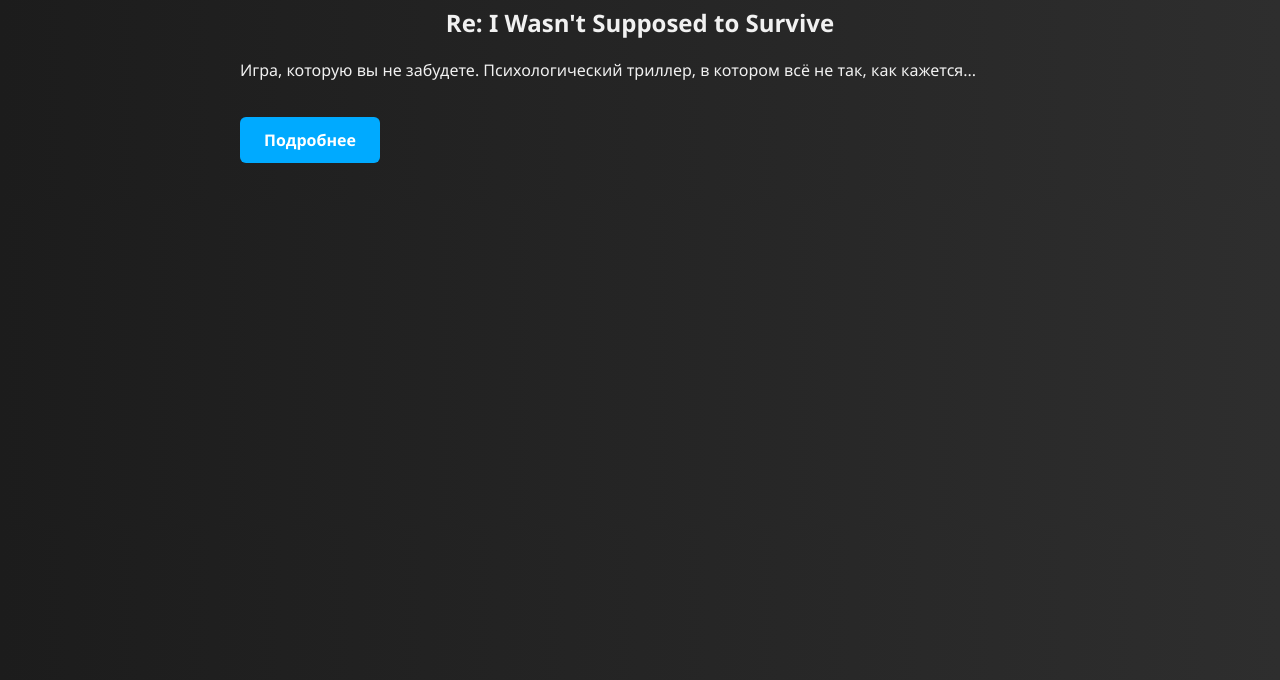
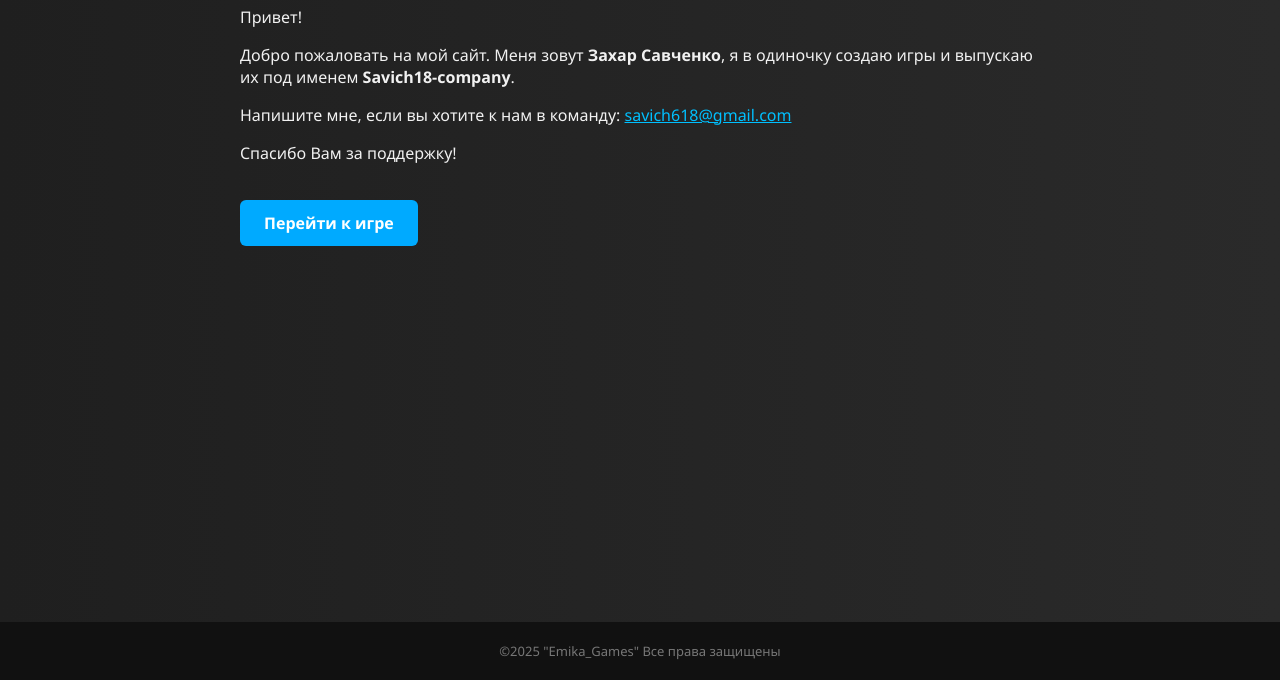
Before and after one commit to savich18423/savich18.com, a plain HTML site: page index.html in a window 1280 px wide. Shown: the part 120-800 px from the top of the page. Drawn offline with Linux system fonts and the light colour scheme.

Commit message:
Update index.html

```diff
--- a/index.html
+++ b/index.html
@@ -7,15 +7,19 @@
     body {
       margin: 0;
       font-family: 'Segoe UI', sans-serif;
-      background: linear-gradient(to right, #1c1c1c, #2e2e2e);
+      background: linear-gradient(to right, #1f1f1f, #2a2a2a);
       color: #f1f1f1;
+      display: flex;
+      flex-direction: column;
+      min-height: 100vh;
     }
     .container {
       max-width: 800px;
       margin: 0 auto;
       padding: 40px 20px;
+      flex: 1;
     }
-    h1, h2 {
+    h1, h2, h3 {
       text-align: center;
     }
     .button {
@@ -47,23 +51,33 @@
       color: #aaa;
       margin-top: 10px;
     }
+    footer {
+      text-align: center;
+      padding: 20px;
+      background-color: #111;
+      color: #777;
+      font-size: 13px;
+    }
   </style>
 </head>
 <body>
   <div class="container">
 
-    <!-- Главная -->
+    <!-- ОБО МНЕ -->
     <div id="home" class="visible">
-      <h1>savich18 - company</h1>
-      <h2>Re: I Wasn't Supposed to Survive</h2>
-      <p>Игра, которую вы не забудете. Психологический триллер, в котором всё не так, как кажется...</p>
-      <a href="#" class="button" onclick="showSection('episodes')">Подробнее</a>
+      <h1>Обо мне</h1>
+      <p>Привет!</p>
+      <p>Добро пожаловать на мой сайт. Меня зовут <strong>Захар Савченко</strong>, я в одиночку создаю игры и выпускаю их под именем <strong>Savich18-company</strong>.</p>
+      <p>Напишите мне, если вы хотите к нам в команду: <a href="mailto:savich618@gmail.com">savich618@gmail.com</a></p>
+      <p>Спасибо Вам за поддержку!</p>
+
+      <a href="#" class="button" onclick="showSection('episodes')">Перейти к игре</a>
     </div>
 
-    <!-- Эпизоды -->
+    <!-- ЭПИЗОДЫ -->
     <div id="episodes" class="section">
-      <h2>Эпизоды</h2>
-      <h3>Episode 1 — Something Was Off</h3>
+      <h2>Re: I Wasn't Supposed to Survive</h2>
+      <h3>Эпизод 1 — Something Was Off</h3>
       <p><strong>Лин</strong>, 26 лет, просто ищет, где переждать трудные времена.</p>
       <p>Новая подработка. Временное жильё. Несколько тихих ночей.</p>
       <p>Но атмосфера сгущается. Люди ведут себя странно. Места кажутся чужими.</p>
@@ -78,6 +92,10 @@
 
   </div>
 
+  <footer>
+    ©2025 "Emika_Games" Все права защищены
+  </footer>
+
   <script>
     function showSection(id) {
       document.querySelectorAll('.container > div').forEach(div => {
```
